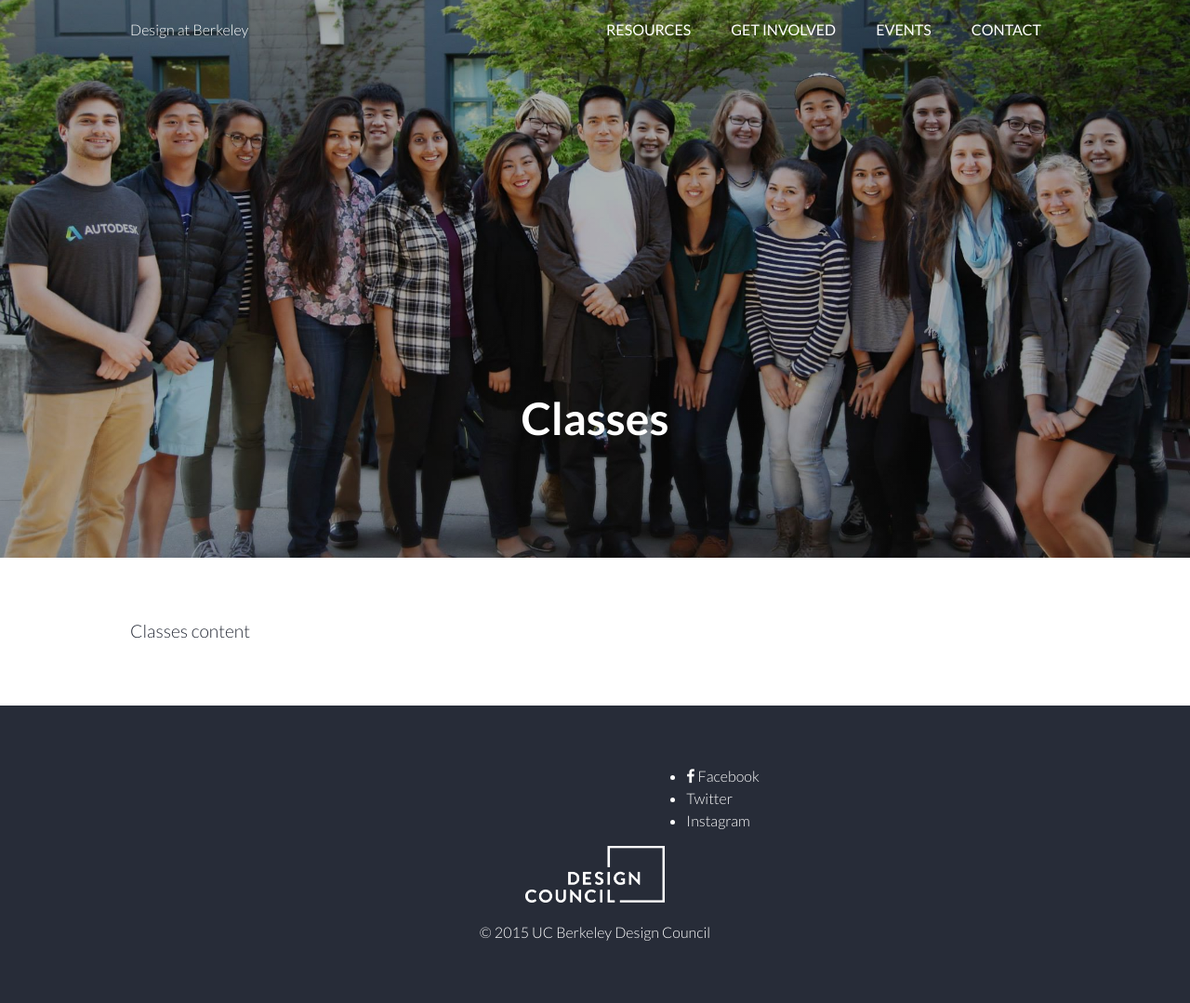
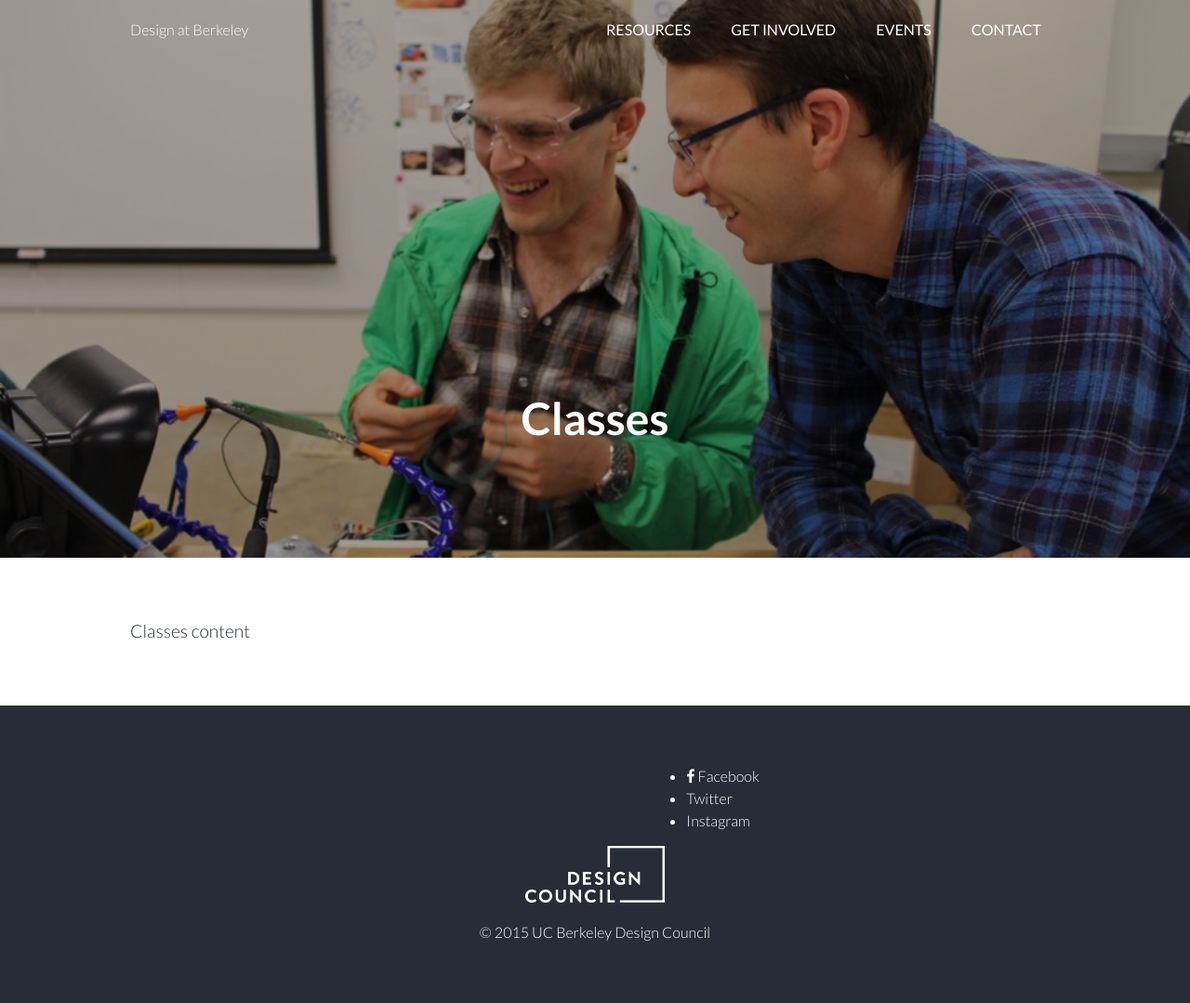
Before and after one commit to alexsg/designatberkeley, a Jekyll site: the page built from classes.md, in a window 1280 px wide. Shown: the whole page at 93% size. Built offline with Jekyll 4.4.1, drawn with Linux system fonts in a browser that asks for light colours; nearby versions of some CDN libraries.

Commit message:
spruced up some pages and fixed white a links

```diff
--- a/_includes/nav.html
+++ b/_includes/nav.html
@@ -1,13 +1,13 @@
 <nav id="main-nav">
 	<div class="row">
 		<span class="home-link">
-      <a>Design at Berkeley</a>
+      <a href="/">Design at Berkeley</a>
     </span>
 		<ul>
 			<li class="nav-link dropdown">
         <a>Resources</a>
         <ul class="dropdown-menu">
-          <li><a>What is design?</a></li>
+          <li><a href="/toolkit">What is design?</a></li>
           <li><a>How to get started</a></li>
           <li><a>Professional development</a></li>
           <li><a>Spaces and labs</a></li>
--- /dev/null
+++ b/_layouts/classes.html
@@ -0,0 +1,28 @@
+<html>
+{% include head.html %}
+</html>
+
+<body>
+
+  {% include nav.html %}
+
+  <div class="hero hero-classes inverted">
+    <div class="mid">
+      <h1>{{ page.title }}</h1>
+    </div>
+  </div>
+  <section>
+    <header class="row centered">
+    </header>
+
+    <div class="row">
+      <p class="post-content">
+        {{ content }}
+      </p>
+    </div>
+
+  </section>
+
+  {% include footer.html %}
+
+</body>
--- a/_sass/_web.scss
+++ b/_sass/_web.scss
@@ -19,17 +19,22 @@ body, html {
 
 a {
   text-decoration: none;
-  color: $white;
+  color: $grey;
 }
 
 
 /** NAVIGATION BAR **/
+$nav-height: 64px;
 
 nav {
   background-color: rgba(0, 0, 0, 0);
   z-index: 100000000;
-  height: 64px;
+  height: $nav-height;
   color: $white;
+
+  a {
+    color: $white;
+  }
 
   .row {
     background-color: rgba(0, 0, 0, 0);
@@ -143,6 +148,45 @@ li.dropdown {
     rgba(0, 0, 0, 0.3)
   ),
   url("../media/council.jpg") no-repeat center center;
+  -webkit-background-size: cover;
+  -moz-background-size: cover;
+  -o-background-size: cover;
+  background-size: cover;
+}
+
+.hero-clubs {
+  min-height: 600px;
+  background: linear-gradient(
+    rgba(0, 0, 0, 0.3),
+    rgba(0, 0, 0, 0.3)
+  ),
+  url("../media/clubs.jpg") no-repeat center center;
+  -webkit-background-size: cover;
+  -moz-background-size: cover;
+  -o-background-size: cover;
+  background-size: cover;
+}
+
+.hero-designtoolkit {
+  min-height: 600px;
+  background: linear-gradient(
+    rgba(0, 0, 0, 0.3),
+    rgba(0, 0, 0, 0.3)
+  ),
+  url("../media/designtoolkit.jpg") no-repeat center center;
+  -webkit-background-size: cover;
+  -moz-background-size: cover;
+  -o-background-size: cover;
+  background-size: cover;
+}
+
+.hero-classes {
+  min-height: 600px;
+  background: linear-gradient(
+    rgba(0, 0, 0, 0.3),
+    rgba(0, 0, 0, 0.3)
+  ),
+  url("../media/classes.jpg") no-repeat center center;
   -webkit-background-size: cover;
   -moz-background-size: cover;
   -o-background-size: cover;
@@ -350,6 +394,9 @@ input.button-blue {
   h2 {
     color: $white;
   }
+  p {
+    color: $white;
+  }
 
 }
 
--- a/index.html
+++ b/index.html
@@ -1,8 +1,8 @@
 ---
-layout: default
+layout: home
 ---
 
-<div class="home">
+<!-- <div class="home">
 
   <h1 class="page-heading">Posts</h1>
 
@@ -20,4 +20,4 @@ layout: default
 
   <p class="rss-subscribe">subscribe <a href="{{ "/feed.xml" | prepend: site.baseurl }}">via RSS</a></p>
 
-</div>
+</div> -->
--- a/js/home.js
+++ b/js/home.js
@@ -32,16 +32,8 @@ $(document).ready(function(){
   $(window).scroll(function(){
     if($(window).scrollTop() > window.innerHeight-100){ // position of menu from the top
       $nav.addClass('fixedClass');
-      if ($nav.data('size') == 'big') {
-        $nav.data('size','small').stop().animate({height: '50px', fontSize: '.9em'}, 300);
-        $('.padding-change').stop().animate({paddingTop: '14px'}, 300);
-      }
     } else{
       $nav.removeClass('fixedClass');
-      if ($nav.data('size') == 'small') {
-        $nav.data('size','big').stop().animate({height: '64px', fontSize: '1em'}, 300);
-        $('.padding-change').stop().animate({paddingTop: '20px'}, 300);
-      }
     }
   });
 
```
Also changed, not shown: _layouts/clubs.html (+7 -4 lines), _layouts/toolkit.html (+9 -18 lines), classes.md (+1 -1 lines), media/classes.jpg (added), media/clubs.jpg (added), media/designtoolkit.jpg (added).
